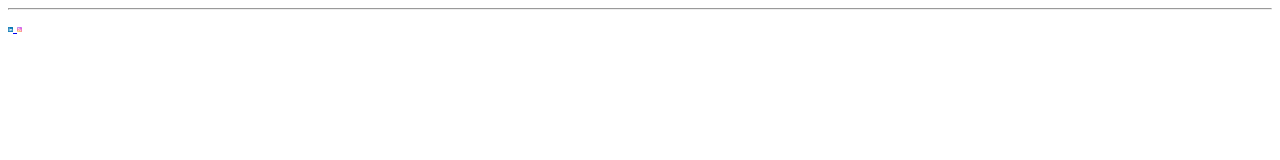
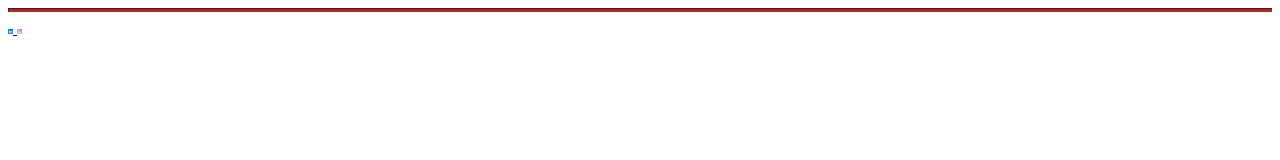
Before and after one commit to Clara-Musyoka/week_one_assignment, a plain HTML site: page index.html in a window 1280 px wide. Drawn offline with Linux system fonts and the light colour scheme.

Commit message:
link the css file with html file

```diff
--- a/css/styles.css
+++ b/css/styles.css
@@ -0,0 +1,5 @@
+hr {
+    height: 2px;
+    background-color: brown;
+    border-color: brown;
+  }
--- a/index.html
+++ b/index.html
@@ -5,6 +5,7 @@
     <meta http-equiv="X-UA-Compatible" content="IE=edge">
     <meta name="viewport" content="width=device-width, initial-scale=1.0">
     <title>Clara Musyoka</title>
+    <link href="css/styles.css" rel="stylesheet"/>
 </head>
 <body>
 
```
